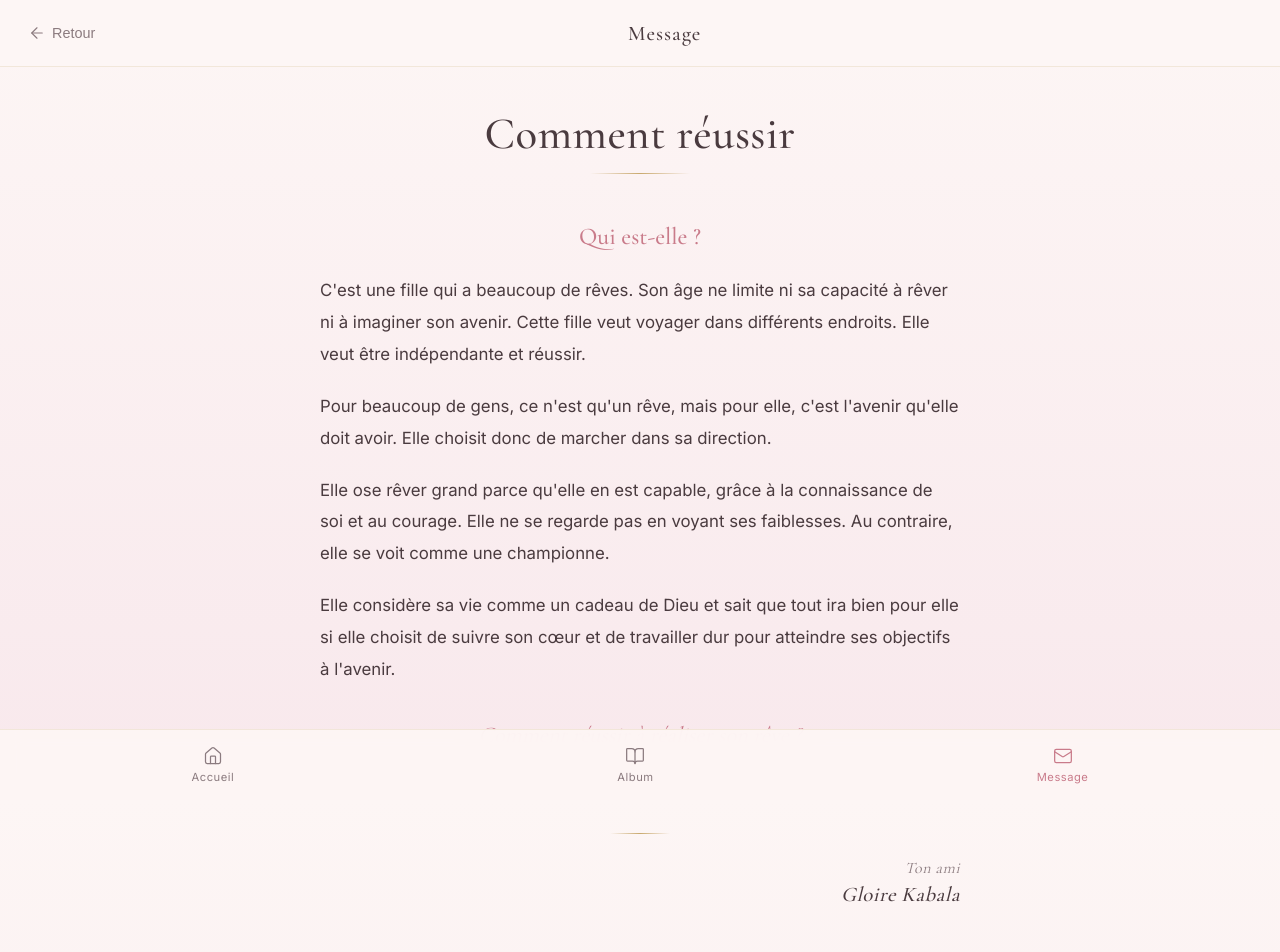
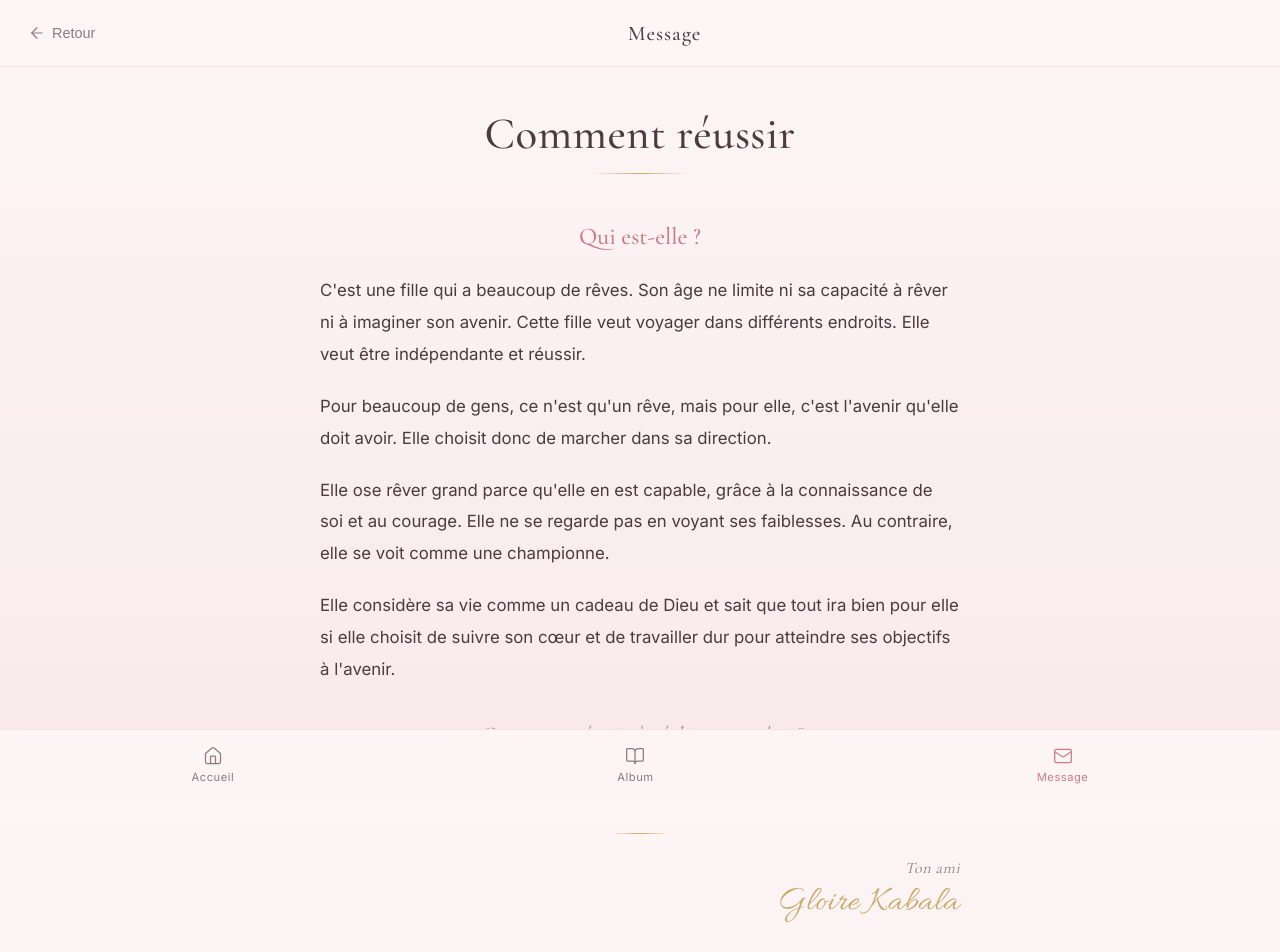
Before and after one commit to Gloire2798/Gemy-portrait, a Next.js app: page /message in a window 1280 px wide. Shown: the top 952 px of the page. Built offline with nearby package versions, Linux system fonts and the light colour scheme.

Commit message:
Add signature animation and update styles

```diff
--- a/app/message/page.tsx
+++ b/app/message/page.tsx
@@ -1,15 +1,24 @@
 "use client";
 
+import { useState, useEffect } from "react";
 import { useRouter } from "next/navigation";
 import { ArrowLeft, Home, BookOpen, Mail } from "lucide-react";
 
 export default function MessagePage() {
   const router = useRouter();
+  const [signatureVisible, setSignatureVisible] = useState(false);
+
+  useEffect(() => {
+    const t = setTimeout(() => setSignatureVisible(true), 2000);
+    return () => clearTimeout(t);
+  }, []);
+
+  const nom = "Gloire Kabala";
 
   return (
     <main
       style={{
-        minHeight: "100vh",
+        minHeight: "100dvh",
         display: "flex",
         flexDirection: "column",
         paddingBottom: "80px",
@@ -74,7 +83,6 @@
           width: "100%",
         }}
       >
-        {/* Titre */}
         <h2
           style={{
             fontFamily: "var(--font-cormorant), serif",
@@ -90,18 +98,16 @@
           Comment réussir
         </h2>
 
-        {/* Filet doré */}
         <div
           style={{
             width: "100px",
             height: "1px",
             background:
-              "linear-gradient(90deg, transparent, #C9A96E, transparent)",
+              "linear-gradient(90deg, transparent, #C9A86C, transparent)",
             margin: "0 auto 48px",
           }}
         />
 
-        {/* Sous-titre */}
         <h3
           style={{
             fontFamily: "var(--font-cormorant), serif",
@@ -116,7 +122,6 @@
           Qui est-elle ?
         </h3>
 
-        {/* Corps du message */}
         <div
           style={{
             fontSize: "1.05rem",
@@ -172,7 +177,7 @@
             width: "60px",
             height: "1px",
             background:
-              "linear-gradient(90deg, transparent, #C9A96E, transparent)",
+              "linear-gradient(90deg, transparent, #C9A86C, transparent)",
             margin: "48px auto 24px",
           }}
         />
@@ -198,15 +203,29 @@
           </p>
           <p
             style={{
-              fontSize: "1.3rem",
-              fontStyle: "italic",
-              color: "#4A3B3F",
+              fontFamily: "var(--font-allura), cursive",
+              fontSize: "2.2rem",
+              color: "#C9A86C",
               margin: 0,
+              lineHeight: 1.2,
+              minHeight: "2.6rem",
               letterSpacing: "0.5px",
-              fontWeight: 500,
             }}
           >
-            Gloire Kabala
+            {signatureVisible &&
+              nom.split("").map((lettre, i) => (
+                <span
+                  key={i}
+                  style={{
+                    display: "inline-block",
+                    opacity: 0,
+                    animation: `ecrire 0.4s ease forwards`,
+                    animationDelay: `${i * 0.08}s`,
+                  }}
+                >
+                  {lettre === " " ? "\u00A0" : lettre}
+                </span>
+              ))}
           </p>
         </div>
       </article>
@@ -244,6 +263,19 @@
           onClick={() => router.push("/message")}
         />
       </nav>
+
+      <style jsx global>{`
+        @keyframes ecrire {
+          from {
+            opacity: 0;
+            transform: translateY(-6px);
+          }
+          to {
+            opacity: 1;
+            transform: translateY(0);
+          }
+        }
+      `}</style>
     </main>
   );
 }
@@ -281,4 +313,4 @@
       <span>{label}</span>
     </button>
   );
-}
+            }
```
